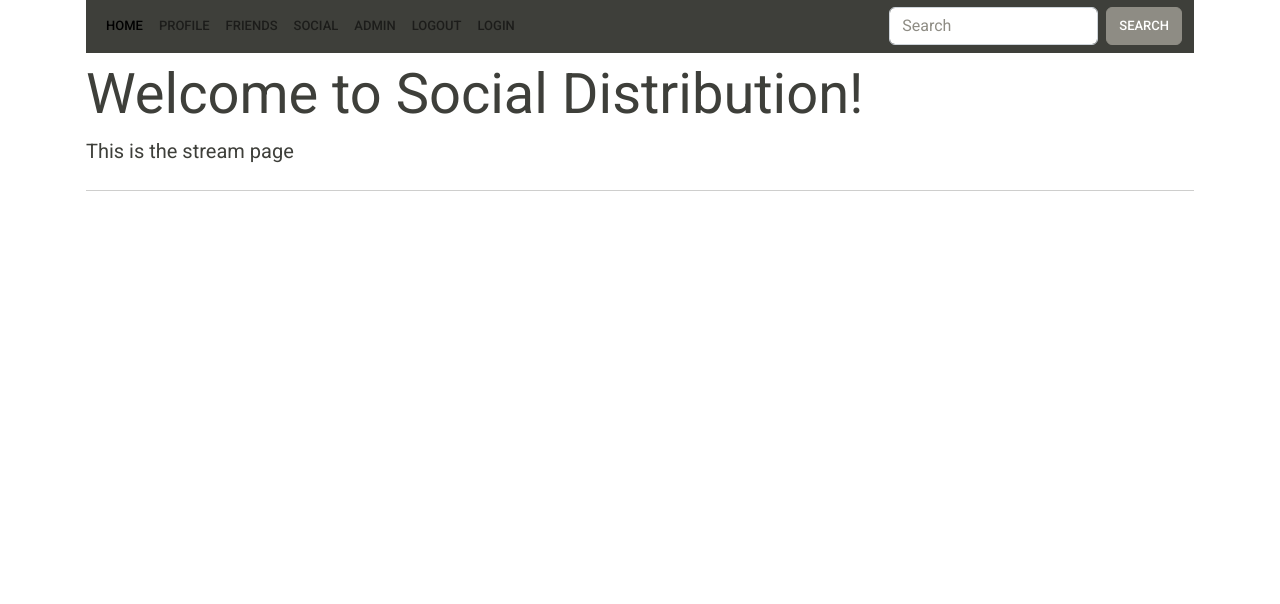
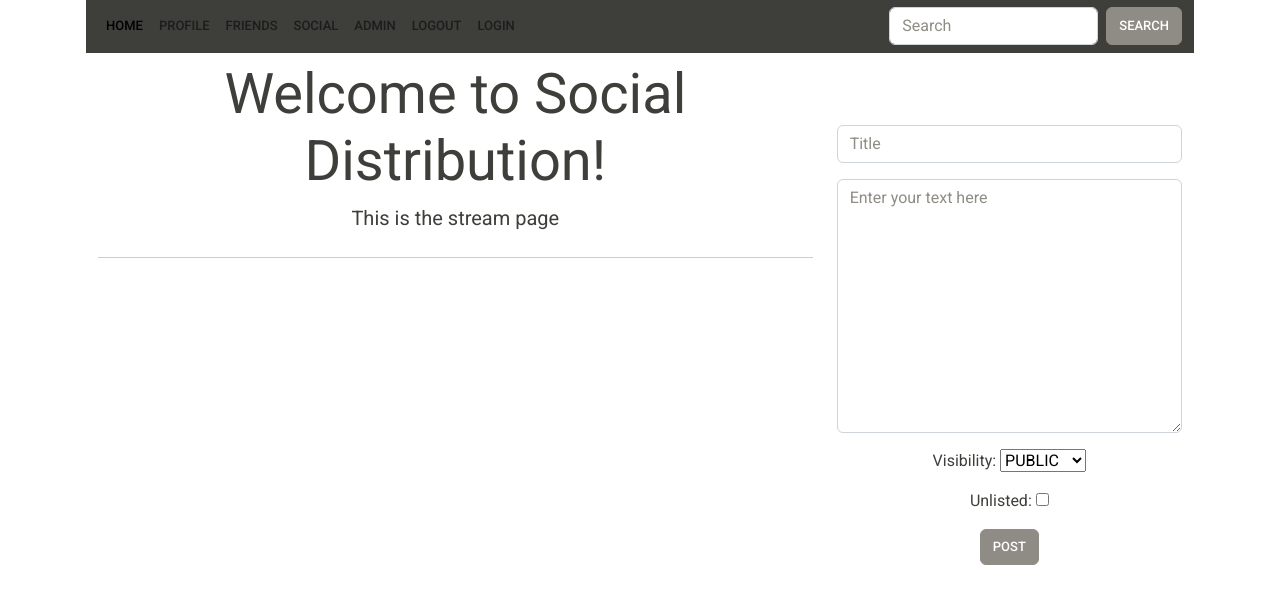
Before and after one commit to ale2cs/super-coding-team-social-distribution, a Django app: page / in a window 1280 px wide. Shown: the part 17-621 px from the top of the page. Run offline with Django 3.2, Linux system fonts and the light colour scheme; the visitor is signed in with stand-in values (Sample User, id 1); data that the repository does not hold is empty; some libraries are stand-ins or nearby versions.

Commit message:
text posts to stream implemented

```diff
--- a/socialdistribution/social/forms.py
+++ b/socialdistribution/social/forms.py
@@ -1,7 +1,7 @@
 from django import forms
 from django.contrib.auth.forms import UserCreationForm, AuthenticationForm
 from django.contrib.auth.models import User
-from .models import Profile
+from .models import Profile, Post
 
 # contains different forms that the user interacts with
 # e.g the registration form/screen, update user, posts, comments, etc.
@@ -90,3 +90,29 @@ class UpdateProfileForm(forms.ModelForm):
     class Meta:
         model = Profile
         fields = ['avatar', 'bio']
+
+class CreatePostForm(forms.ModelForm):
+
+    title = forms.CharField(max_length=100,
+                                 required=True,
+                                 widget=forms.TextInput(attrs={'placeholder': 'Title',
+                                                                'class': 'form-control',
+                                                                }),
+                                                                label="",
+                                                                )
+
+    description = forms.CharField(required=True,
+                           widget=forms.widgets.Textarea(attrs={'placeholder': 'Enter your text here',
+                                                                'class': 'form-control',
+                                                                }),
+                                                                label="",
+                                                                )
+
+    visibility = forms.ChoiceField(required=True, choices=(('public', 'PUBLIC'), ('friends', 'FRIENDS')))
+
+    unlisted = forms.BooleanField(required=False)
+
+
+    class Meta:
+        model = Post
+        fields = ['title', 'description', 'visibility', 'unlisted']
--- a/socialdistribution/social/templates/home.html
+++ b/socialdistribution/social/templates/home.html
@@ -1,13 +1,44 @@
 {% extends "base.html" %}
 {% block title %} Stream {% endblock title%}
 {% block content %}
+
+    <div class="container text-center">
+        <div class="row">
+            <div class="col-8">
+
     <div class="jumbotron">
         <h1 class="display-4 pt-2">Welcome to Social Distribution!</h1>
         <p class="lead">
             This is the stream page
         </p>
         <hr class="my-4">
+    </div>
+
+    {% for post in posts %}
+
+        <div class="alert alert-light" role="alert">
+            <small class="text-muted">
+                {{ post.author }} ({{ post.published }})<br/>
+            </small>
+            <strong>{{ post.title }}</strong><br/>
+            {{ post.description }}
+        </div><br/>
+
+    {% endfor %}
 
     </div>
 
+    <div class="col-4">
+        <br/><br/><br/>
+        {% if form %}
+        <form method=POST>
+            {% csrf_token %}
+
+            {{ form.as_p }}
+
+            <button type="submit" class="btn btn-secondary">Post</button>
+          </form>
+        {% endif %}
+    </div>
+
 {% endblock content %}
--- a/socialdistribution/social/views.py
+++ b/socialdistribution/social/views.py
@@ -9,7 +9,7 @@ from django.contrib import messages
 from django.views import View, generic
 from django.contrib.auth.decorators import login_required
 from django.contrib.auth.models import User
-from .forms import RegisterUser, LoginUser, UpdateUserForm, UpdateProfileForm
+from .forms import RegisterUser, LoginUser, UpdateUserForm, UpdateProfileForm, CreatePostForm
 from django.contrib.auth.views import LoginView
 from django.urls import reverse_lazy
 from django.contrib.auth.views import PasswordChangeView
@@ -21,8 +21,19 @@ from drf_yasg.utils import swagger_auto_schema
 
 def home_page(request):
     if request.user.is_authenticated:
-        pass
-    return render(request, 'home.html')
+        posts = Post.objects.all().order_by("-published")
+        form = CreatePostForm(request.POST or None)
+        if request.method == "POST":
+            if form.is_valid():
+                post = form.save(commit=False)
+                post.author = request.user.profile
+                post.save()
+                messages.success(request, ("Post created successfully!"))
+                return redirect('home')
+        return render(request, 'home.html', {"posts":posts, "form":form})
+
+    posts = Post.objects.all().order_by("-published")
+    return render(request, 'home.html', {"posts":posts})
 
 class CustomLoginView(LoginView):
     form_class = LoginUser
```
